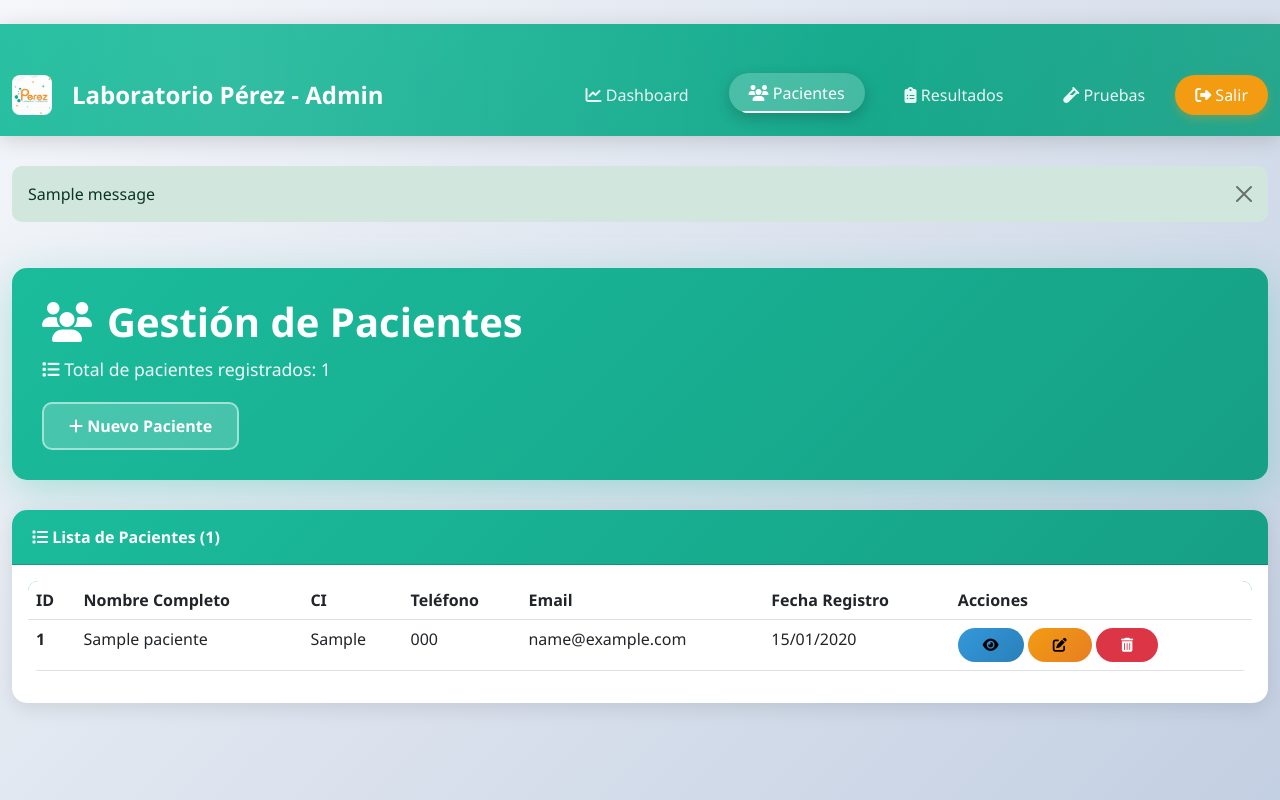
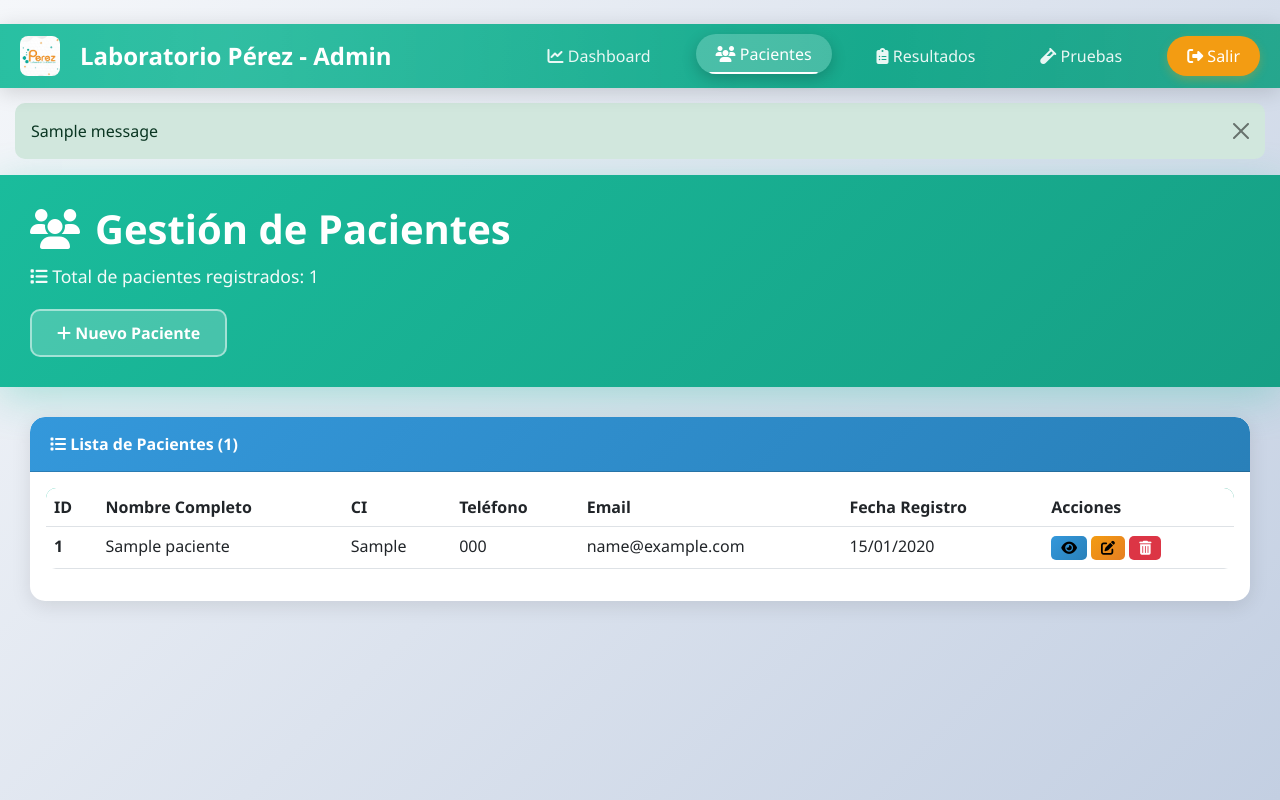
Before and after one commit to Luiscc445/laboratorio-perez, a Flask app: page /pacientes in a window 1280 px wide. Run offline with Flask 3, Linux system fonts and the light colour scheme; a user stored in the database is signed in; tables that the repository leaves empty hold one stand-in row (values such as "Sample post"); one stand-in notice (Sample message) is shown.

Commit message:
Escribe tu mensaje aquí (ej: 'header admin lado')

```diff
--- a/app/templates/admin/pacientes.html
+++ b/app/templates/admin/pacientes.html
@@ -2,9 +2,10 @@
 {% block title %}Gestión de Pacientes{% endblock %}
 {% block content %}
 <style>
-    /* Contenedor sin padding superior */
+    /* Eliminar padding superior del container */
     .container-fluid {
-        padding-top: 30px;
+        padding: 0 !important;
+        margin: 0 !important;
     }
 
     /* Header moderno estilo dashboard */
@@ -12,8 +13,8 @@
         background: linear-gradient(135deg, #1ABC9C 0%, #16A085 100%);
         color: white;
         padding: 30px;
-        border-radius: 15px;
-        margin-bottom: 30px;
+        border-radius: 0;
+        margin: 0 0 30px 0;
         box-shadow: 0 10px 40px rgba(26, 188, 156, 0.3);
     }
 
@@ -55,6 +56,40 @@
         transform: translateY(-2px);
         box-shadow: 0 5px 15px rgba(0, 0, 0, 0.2);
     }
+
+    /* Contenedor del contenido */
+    .content-wrapper {
+        padding: 0 30px 30px 30px;
+    }
+
+    .card {
+        border-radius: 15px;
+        box-shadow: 0 5px 20px rgba(0, 0, 0, 0.1);
+        border: none;
+    }
+
+    .card-header {
+        background: linear-gradient(135deg, #3498DB, #2980B9);
+        color: white;
+        font-weight: 600;
+        border-radius: 15px 15px 0 0 !important;
+        padding: 15px 20px;
+    }
+
+    .table-responsive {
+        border-radius: 0 0 15px 15px;
+    }
+
+    .btn-sm {
+        padding: 5px 10px;
+        border-radius: 5px;
+        transition: all 0.3s ease;
+    }
+
+    .btn-sm:hover {
+        transform: translateY(-2px);
+        box-shadow: 0 3px 10px rgba(0, 0, 0, 0.2);
+    }
 </style>
 
 <div class="container-fluid">
@@ -72,7 +107,8 @@
         </div>
     </div>
 
-    <!-- Contenido -->
+    <!-- Contenedor del contenido -->
+    <div class="content-wrapper">
         <div class="card">
             <div class="card-header"><i class="fas fa-list"></i> Lista de Pacientes ({{ pacientes|length }})</div>
             <div class="card-body">
@@ -122,12 +158,13 @@
             </div>
         </div>
     </div>
+</div>
 
 <!-- MODAL NUEVO -->
 <div class="modal fade" id="modalNuevo" tabindex="-1">
     <div class="modal-dialog">
         <div class="modal-content">
-            <div class="modal-header">
+            <div class="modal-header" style="background: linear-gradient(135deg, #1ABC9C, #16A085); color: white;">
                 <h5><i class="fas fa-user-plus"></i> Registrar Nuevo Paciente</h5>
                 <button type="button" class="btn-close btn-close-white" data-bs-dismiss="modal"></button>
             </div>
--- a/app/templates/base_admin.html
+++ b/app/templates/base_admin.html
@@ -7,12 +7,85 @@
     <link href="https://cdn.jsdelivr.net/npm/bootstrap@5.3.0/dist/css/bootstrap.min.css" rel="stylesheet">
     <link rel="stylesheet" href="https://cdnjs.cloudflare.com/ajax/libs/font-awesome/6.4.0/css/all.min.css">
     <link rel="stylesheet" href="{{ url_for('static', filename='css/laboratorio_perez.css') }}">
+
+    <style>
+        /* ============================================
+          ELIMINAR ESPACIO BLANCO Y AJUSTAR NAVBAR
+          ============================================
+        */
+        * {
+            margin: 0;
+            padding: 0;
+            box-sizing: border-box;
+        }
+
+        html, body {
+            margin: 0 !important;
+            padding: 0 !important;
+            height: 100%;
+            overflow-x: hidden;
+        }
+
+        /* Navbar pegado al tope y bien ajustado */
+        .navbar {
+            margin: 0 !important;
+            padding: 0 !important;
+            border-radius: 0 !important;
+        }
+
+        .navbar .container-fluid {
+            padding: 12px 20px !important;
+        }
+
+        /* Ajustar items del navbar */
+        .navbar-nav {
+            align-items: center;
+            gap: 5px;
+        }
+
+        .nav-link {
+            padding: 8px 15px !important;
+            border-radius: 8px;
+            transition: all 0.3s ease;
+        }
+
+        .btn-logout {
+            margin-left: 10px !important;
+            padding: 8px 20px !important;
+        }
+
+        /* Contenedor principal sin padding superior */
+        .main-container {
+            margin: 0 !important;
+            padding: 0 !important;
+        }
+
+        /* Container-fluid sin padding */
+        .main-container > .container-fluid {
+            padding: 0 !important;
+            margin: 0 !important;
+        }
+
+        /* Ajustar logo */
+        .navbar-brand {
+            display: flex;
+            align-items: center;
+            padding: 0 !important;
+        }
+
+        .navbar-brand img {
+            height: 40px !important;
+            width: auto !important;
+            border-radius: 8px !important;
+            margin-right: 10px !important;
+        }
+    </style>
 </head>
 <body>
     <nav class="navbar navbar-expand-lg navbar-custom">
         <div class="container-fluid">
             <a class="navbar-brand" href="{{ url_for('main.dashboard') }}">
-                <img src="{{ url_for('static', filename='img/logo.jpg') }}" alt="Logo" style="height: 40px; width: auto; border-radius: 8px; margin-right: 10px;">
+                <img src="{{ url_for('static', filename='img/logo.jpg') }}" alt="Logo">
                 Laboratorio Pérez - Admin
             </a>
             <button class="navbar-toggler" type="button" data-bs-toggle="collapse" data-bs-target="#navbarNav">
@@ -51,15 +124,17 @@
     </nav>
 
     <div class="main-container">
-        <div class="container-fluid">
+        <div class="container-fluid" style="padding: 15px 0 0 0 !important;">
             {% with messages = get_flashed_messages(with_categories=true) %}
                 {% if messages %}
-                    {% for category, message in messages %}
-                    <div class="alert alert-{{ category }} alert-dismissible fade show" role="alert">
-                        {{ message }}
-                        <button type="button" class="btn-close" data-bs-dismiss="alert"></button>
+                    <div style="padding: 0 15px;">
+                        {% for category, message in messages %}
+                        <div class="alert alert-{{ category }} alert-dismissible fade show" role="alert">
+                            {{ message }}
+                            <button type="button" class="btn-close" data-bs-dismiss="alert"></button>
+                        </div>
+                        {% endfor %}
                     </div>
-                    {% endfor %}
                 {% endif %}
             {% endwith %}
         </div>
--- a/run.py
+++ b/run.py
@@ -1,18 +1,11 @@
 from app import create_app, db
-from app.models import Usuario
+# Ya no necesitamos importar 'Usuario' aquí
+# from app.models import Usuario
 
 app = create_app()
 
-@app.before_request
-def init_db():
-    with app.app_context():
-        db.create_all()
-        if not Usuario.query.filter_by(username='admin').first():
-            admin = Usuario(username='admin', is_admin=True)
-            admin.set_password('admin123')
-            db.session.add(admin)
-            db.session.commit()
-            print("✅ Usuario admin creado")
+# HEMOS ELIMINADO TODA LA FUNCIÓN @app.before_request
+# que creaba el usuario 'admin'
 
 if __name__ == '__main__':
     with app.app_context():
```
Also changed, not shown: app/templates/admin/pruebas.html (+28 -6 lines), app/templates/admin/resultados.html (+30 -7 lines). Lines whose indentation alone changed are shown as unchanged.
